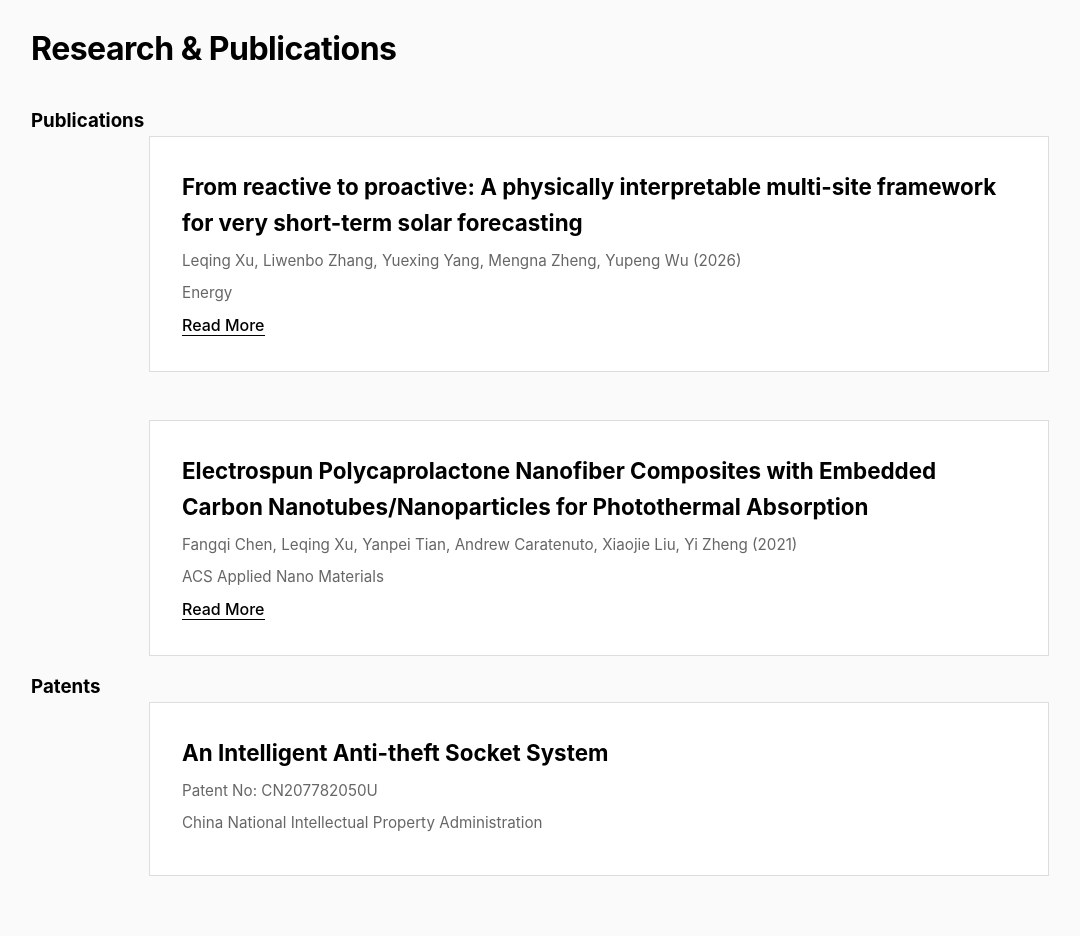
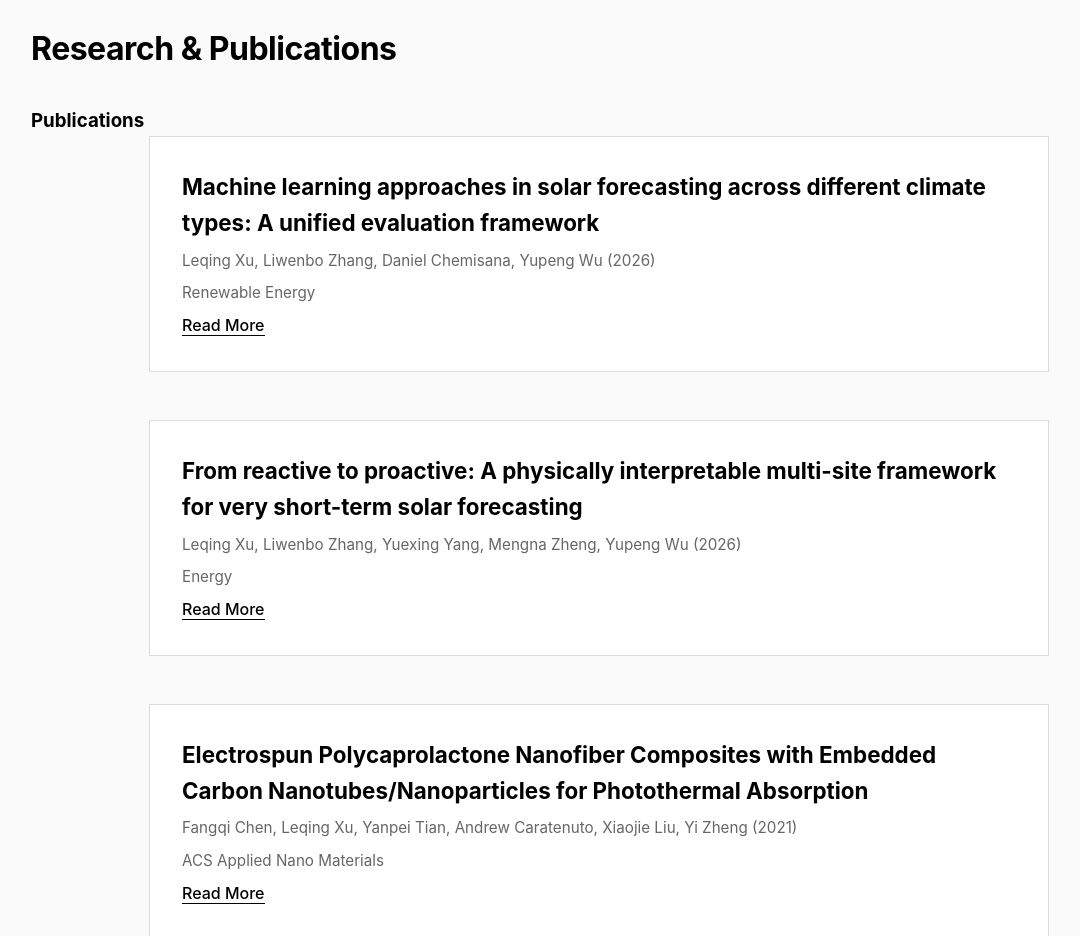
Before and after one commit to LeqingXu1997/LeqingXu1997.github.io, a plain HTML site: page index.html in a window 1280 px wide. Shown: the part 2100-3036 px from the top of the page, without its empty margins (41-1121 px from the left). Drawn offline with Linux system fonts and the light colour scheme.

Commit message:
Add the 2026 Renewable Energy solar forecasting paper.
List it first in the bilingual publications section, with the journal DOI.

Co-authored-by: Leqing <LeqingXu1997@users.noreply.github.com>

```diff
--- a/index.html
+++ b/index.html
@@ -125,6 +125,12 @@
 
             <h3 class="subsection-title" data-en="Publications" data-zh="论文发表">Publications</h3>
             <div class="publications">
+                <div class="pub-item">
+                    <h3 class="pub-title" data-en="Machine learning approaches in solar forecasting across different climate types: A unified evaluation framework" data-zh="不同气候类型下太阳能预测的机器学习方法：统一评估框架">Machine learning approaches in solar forecasting across different climate types: A unified evaluation framework</h3>
+                    <p class="pub-authors" data-en="Leqing Xu, Liwenbo Zhang, Daniel Chemisana, Yupeng Wu (2026)" data-zh="Leqing Xu, Liwenbo Zhang, Daniel Chemisana, Yupeng Wu (2026)">Leqing Xu, Liwenbo Zhang, Daniel Chemisana, Yupeng Wu (2026)</p>
+                    <p class="pub-journal" data-en="Renewable Energy" data-zh="Renewable Energy">Renewable Energy</p>
+                    <a href="https://doi.org/10.1016/j.renene.2026.126643" target="_blank" class="pub-link" data-en="Read More" data-zh="阅读论文">Read More →</a>
+                </div>
                 <div class="pub-item">
                     <h3 class="pub-title" data-en="From reactive to proactive: A physically interpretable multi-site framework for very short-term solar forecasting" data-zh="从被动到主动：面向超短期太阳能预测的物理可解释多站点框架">From reactive to proactive: A physically interpretable multi-site framework for very short-term solar forecasting</h3>
                     <p class="pub-authors" data-en="Leqing Xu, Liwenbo Zhang, Yuexing Yang, Mengna Zheng, Yupeng Wu (2026)" data-zh="Leqing Xu, Liwenbo Zhang, Yuexing Yang, Mengna Zheng, Yupeng Wu (2026)">Leqing Xu, Liwenbo Zhang, Yuexing Yang, Mengna Zheng, Yupeng Wu (2026)</p>
```
